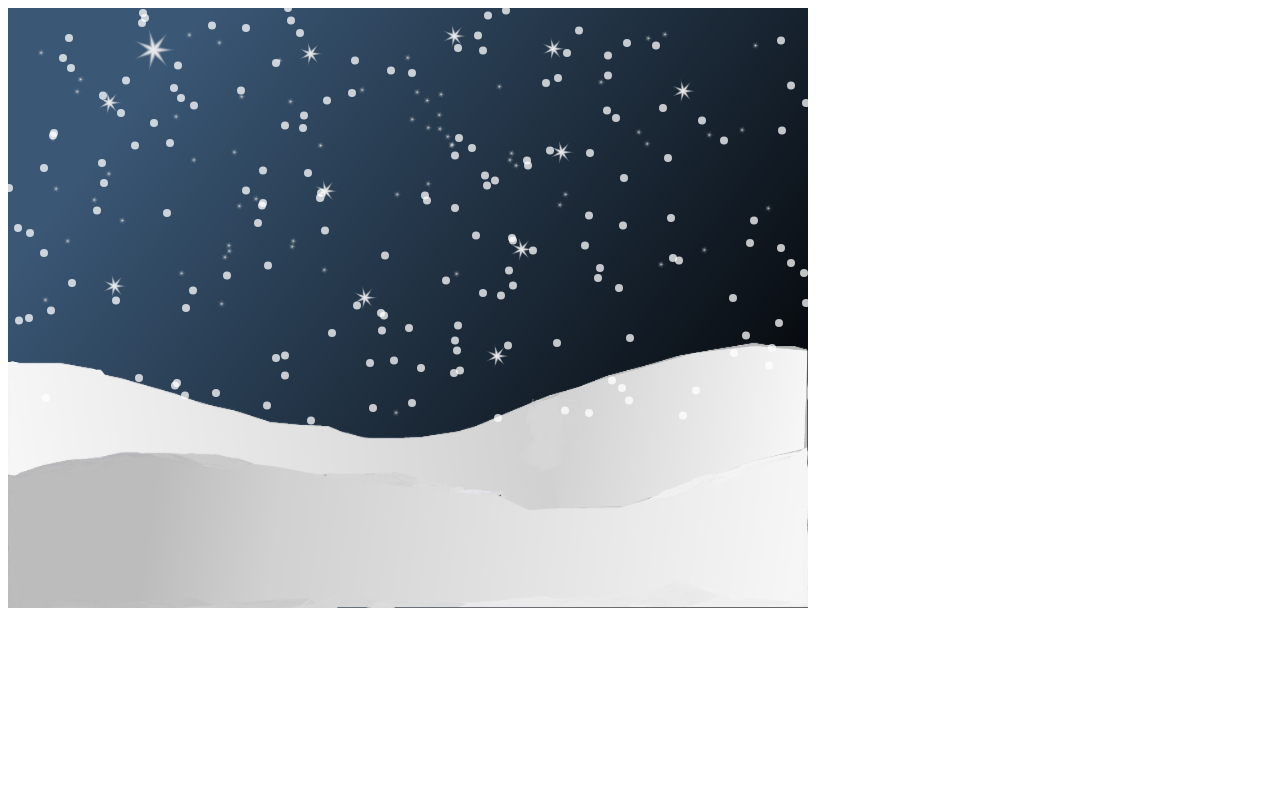
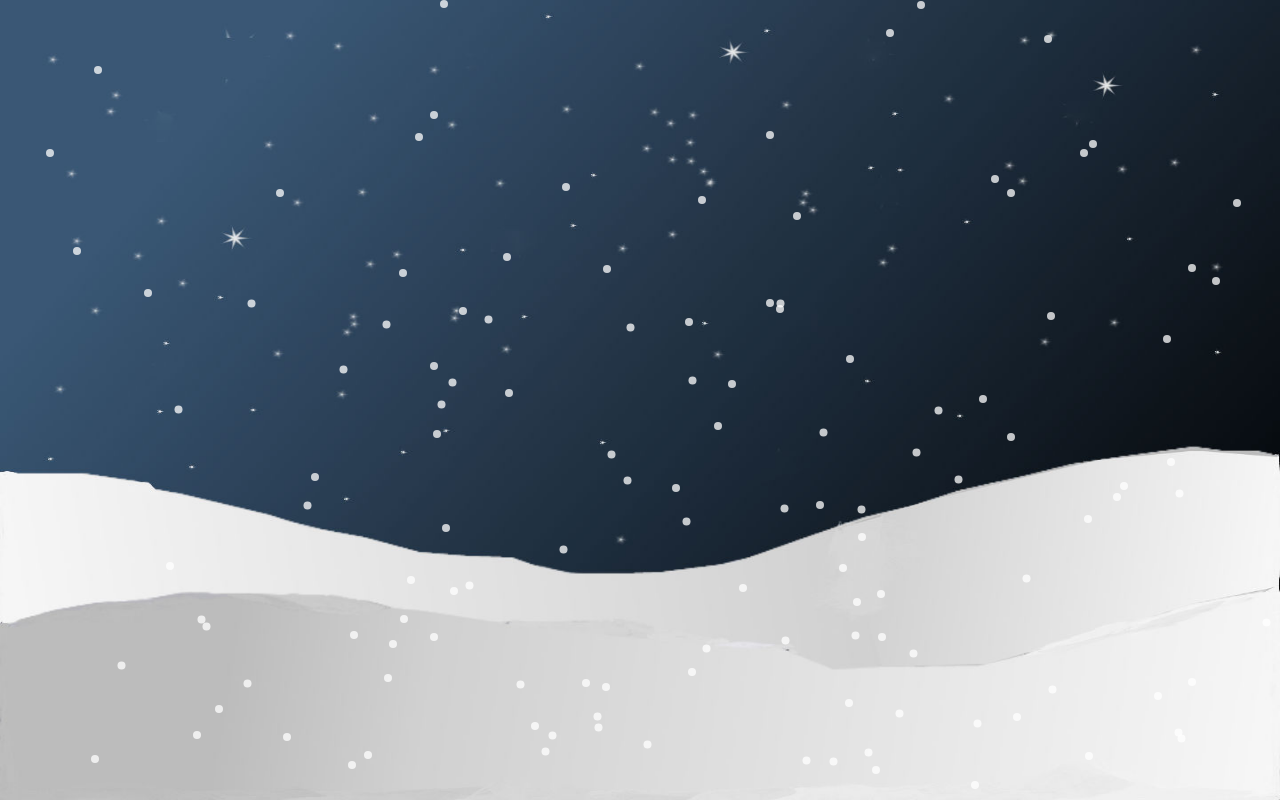
Before and after one commit to Jayadev6191/snow_fall_animation, a plain HTML site: page index.html in a window 1280 px wide. Drawn offline with Linux system fonts and the light colour scheme.

Commit message:
tweaks in the transition

```diff
--- a/css/style.css
+++ b/css/style.css
@@ -1,9 +1,12 @@
-html,body{
-			padding: 0px;
+body{
 		margin: 0px;
-			overflow: none;
+		width:  100%;
+		height: auto;
 	}
+
 canvas{
 		padding: 0px;
 		margin: 0px;
 	  }
+
+/**/
--- a/index.html
+++ b/index.html
@@ -3,11 +3,11 @@
 <head>
 	<meta charset="UTF-8">
 	<title>ball rain</title>
-	<style type="text/css" href="css/style.css"></style>
+	<link href="css/style.css" type="text/css" rel="stylesheet" />
 </head>
 <body>
 <canvas id="canvas"></canvas>
-<audio id='audio' src="media/Ocean_Waves.mp3",  loop></audio>
+<audio id='audio' src="media/Snowing.mp3",  loop></audio>
 <script type="text/javascript" src="js/snow.js"></script>
 </body>
 </html>
--- a/js/snow.js
+++ b/js/snow.js
@@ -6,21 +6,28 @@
 			// vid.load();
 
 			var canvas=document.getElementsByTagName("canvas")[0];
-			canvas.width=screen.width;
-			canvas.height=screen.height;
+			canvas.width=window.innerWidth;
+			canvas.height=window.innerHeight;
 			var ctx = canvas.getContext("2d");
 
 			var pic=new Image();
-			pic.src="images/snow.png";
-			pic.addEventListener("load",function(){
+			pic.src="images/snow.jpg";
+			ctx.drawImage(pic,0,0,canvas.width,canvas.height);
+
+			// pic.addEventListener("load",function(){
+			// 	ctx.drawImage(pic,0,0,canvas.width,canvas.height);
+			// });
+			window.onresize=function(event){
+				canvas.width=window.innerWidth;
+				canvas.height=window.innerHeight;
 				ctx.drawImage(pic,0,0,canvas.width,canvas.height);
-			});
+			}
 
 			var flakes=[];
 
 			// adds flake into flakes array
 			function addFlake(){
-				var random={x:Math.floor((Math.random()*canvas.width)+1),y:0,width:15,height:15,r:4};
+				var random={x:Math.floor((Math.random()*canvas.width)+1)-350,y:Math.floor((Math.random()*canvas.height)-500)+250,width:15,height:15,r:4};
 				flakes.push(random);
 			}
 
@@ -35,11 +42,19 @@
 					ctx.arc(flakes[i].x,flakes[i].y,flakes[i].r,0,2*Math.PI,false);
 					ctx.fill();
 
-					if(flakes[i].y<800){
-						flakes[i].y+=2.5;
-					}else{
-						// remove the flake pnce it reaches the bottom of the canvas
+					if(flakes[i].y<300){
+						flakes[i].x+=4.5;
+						flakes[i].y+=1.5;
+					}
+
+					if(flakes[i].y>300 || flakes[i].y<800){
+						flakes[i].x+=2.5;
+						flakes[i].y+=3.5;
+					}
+					else{
+						// remove the flake once it reaches the bottom of the canvas
 						flakes.splice(i,1);
+
 					}
 				}
 			}
@@ -51,8 +66,16 @@
 				snow();
 			}
 
+			function box(){
+				ctx.rect(Math.floor((Math.random()*canvas.width)+1),20,150,100);
+				ctx.strokeStyle="red";
+				ctx.stroke();
+				move()
+			}
+
 			// Call animate function continuously for every 30 milliseconds
-			var animateInterval=setInterval(animate,30);
+			var animateInterval=setInterval(animate,10);
+			// var boxInterval=setInterval(box,35);
 	}
 	window.addEventListener('load',init,false);
 }());
```
Also changed, not shown: images/snow.jpg (added), images/snow.png (deleted), 1 other file. Lines whose indentation alone changed are shown as unchanged.
